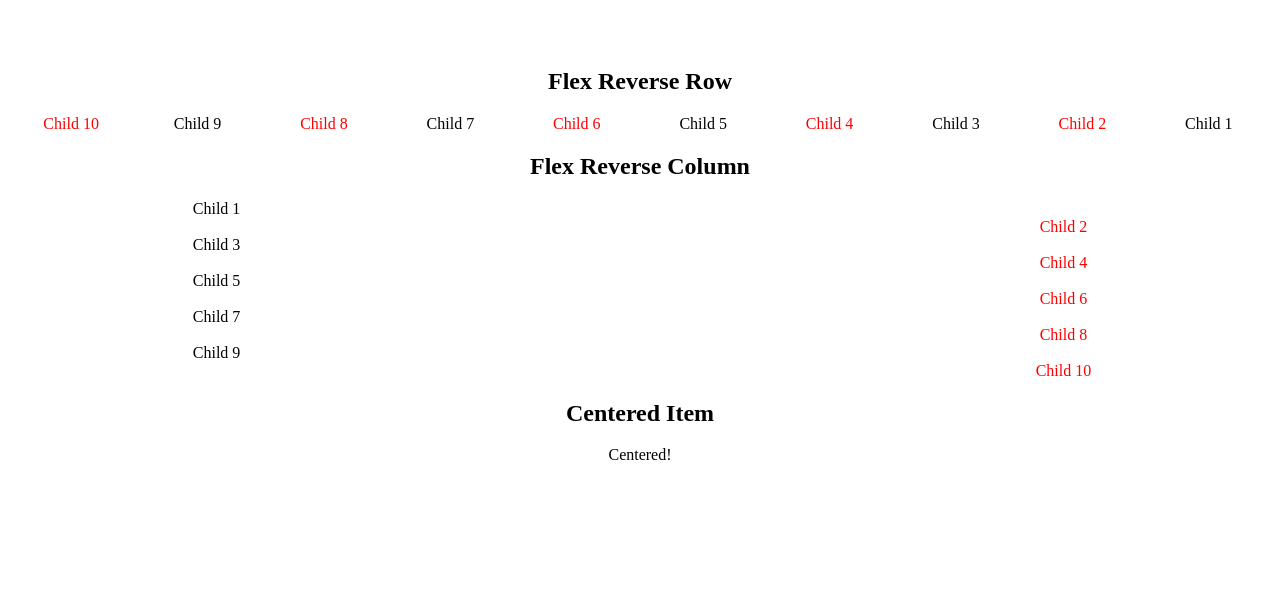
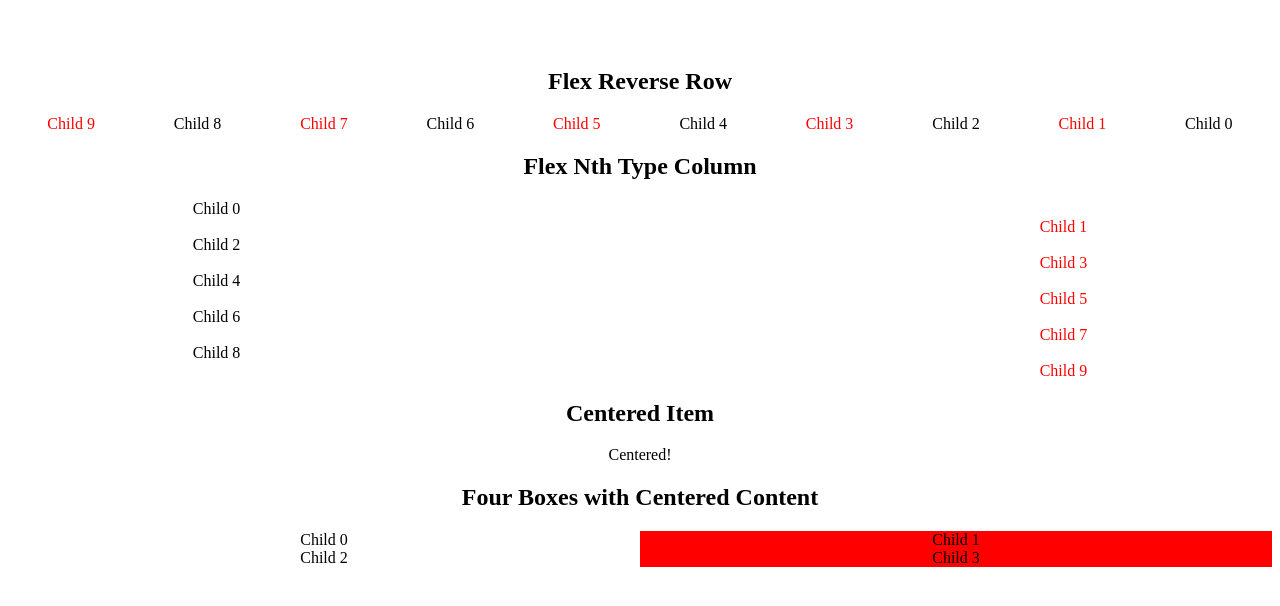
Before and after one commit to coopaaaaah/art-class-ui, a React app: page / in a window 1280 px wide. Built offline with nearby package versions, Linux system fonts and the light colour scheme.

Commit message:
messing with flex wrap

```diff
--- a/package.json
+++ b/package.json
@@ -10,6 +10,7 @@
   },
   "devDependencies": {
     "@babel/core": "^7.2.2",
+    "@babel/plugin-proposal-class-properties": "^7.3.3",
     "@babel/plugin-transform-runtime": "^7.2.0",
     "@babel/preset-env": "^7.2.3",
     "@babel/preset-react": "^7.0.0",
--- a/src/index.js
+++ b/src/index.js
@@ -2,25 +2,27 @@ import React from 'react';
 import ReactDOM from 'react-dom'
 import './index.scss';
 
-const numbers = [1, 2, 3, 4, 5, 6, 7, 8, 9, 10];
-const listItems = numbers.map((number, index) =>
-    <div key={index} className='item'>
-        Child {number}
-    </div>
-);
+export class App extends React.Component {
 
-export class App extends React.Component {
+    createListItems = (sizeOfArray, itemClass) => {
+        return [...Array(sizeOfArray).keys()].map((number, index) =>
+            <div key={index} className={itemClass}>
+                Child {number}
+            </div>
+        );
+    }
+
     render() {
         return (
             <div className='app'>
                 <h2> Flex Reverse Row </h2>
                 <div className='flex-row'>
-                    {listItems}
+                    {this.createListItems(10, 'item')}
                 </div>
 
-                <h2> Flex Reverse Column </h2>
+                <h2> Flex Nth Type Column </h2>
                 <div className='flex-column'>
-                    {listItems}
+                    {this.createListItems(10, 'item')}
                 </div>
 
                 <h2>Centered Item</h2>
@@ -28,6 +30,10 @@ export class App extends React.Component {
                     <div>Centered!</div>
                 </div>
 
+                <h2>Four Boxes with Centered Content</h2>
+                <div className='flex-box'>
+                    {this.createListItems(4, 'box-item')}
+                </div>
             </div>
         )
     }
--- a/src/index.scss
+++ b/src/index.scss
@@ -23,6 +23,19 @@
         align-items: center;
     }
 
+    .flex-box {
+        display: flex;
+        flex-direction: row;
+        justify-content: space-around;
+        align-items: center;
+        flex-wrap: wrap;
+    }
+
+    .box-item {
+        width: 100%;
+        flex: 0 0 50%;
+    }
+
     .item {
         color: black;
         width: 33%;
@@ -34,4 +47,9 @@
         color: red;
     }
 
+    .box-item:nth-of-type(even){
+        background-color: red;
+    }
+
+
 }
```
Also changed, not shown: .babelrc.
